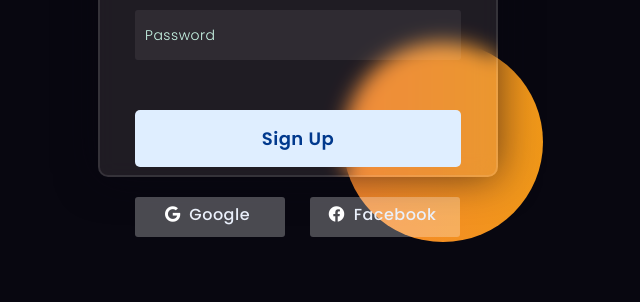
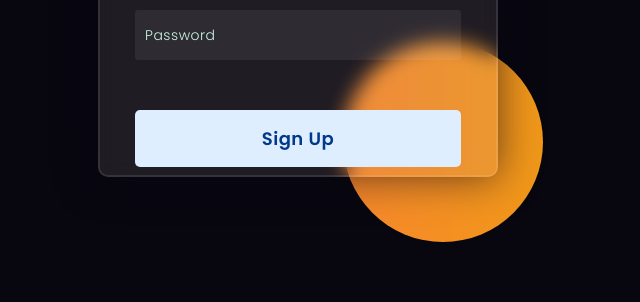
Before and after one commit to Amrutha1429/1_LoginForm, a Django app: page /signup in a window 1280 px wide. Shown: the part 498-800 px from the top of the page, without its empty margins (342-982 px from the left). Run offline with Django 4.2, Linux system fonts and the light colour scheme.

Commit message:
remove facebook and google from signup and login page

```diff
--- a/amrutha/logP/templates/login.html
+++ b/amrutha/logP/templates/login.html
@@ -151,10 +151,7 @@ button{
         <input type="password" placeholder="Password" id="password" name="password" required>
 
         <button type="submit">login</button>
-        <div class="social">
-          <div class="go"><i class="fab fa-google"></i>  Google</div>
-          <div class="fb"><i class="fab fa-facebook"></i>  Facebook</div>
-        </div>
+
     </form>
 </body>
 </html>
--- a/amrutha/logP/templates/signup.html
+++ b/amrutha/logP/templates/signup.html
@@ -154,10 +154,7 @@ button{
         <input type="password" placeholder="Password" id="password" name="password" required>
 
         <button type="submit">Sign Up</button>
-        <div class="social">
-          <div class="go"><i class="fab fa-google"></i>  Google</div>
-          <div class="fb"><i class="fab fa-facebook"></i>  Facebook</div>
-        </div>
+
     </form>
 </body>
 </html>
```
Also changed, not shown: amrutha/logP/db.sqlite3.
